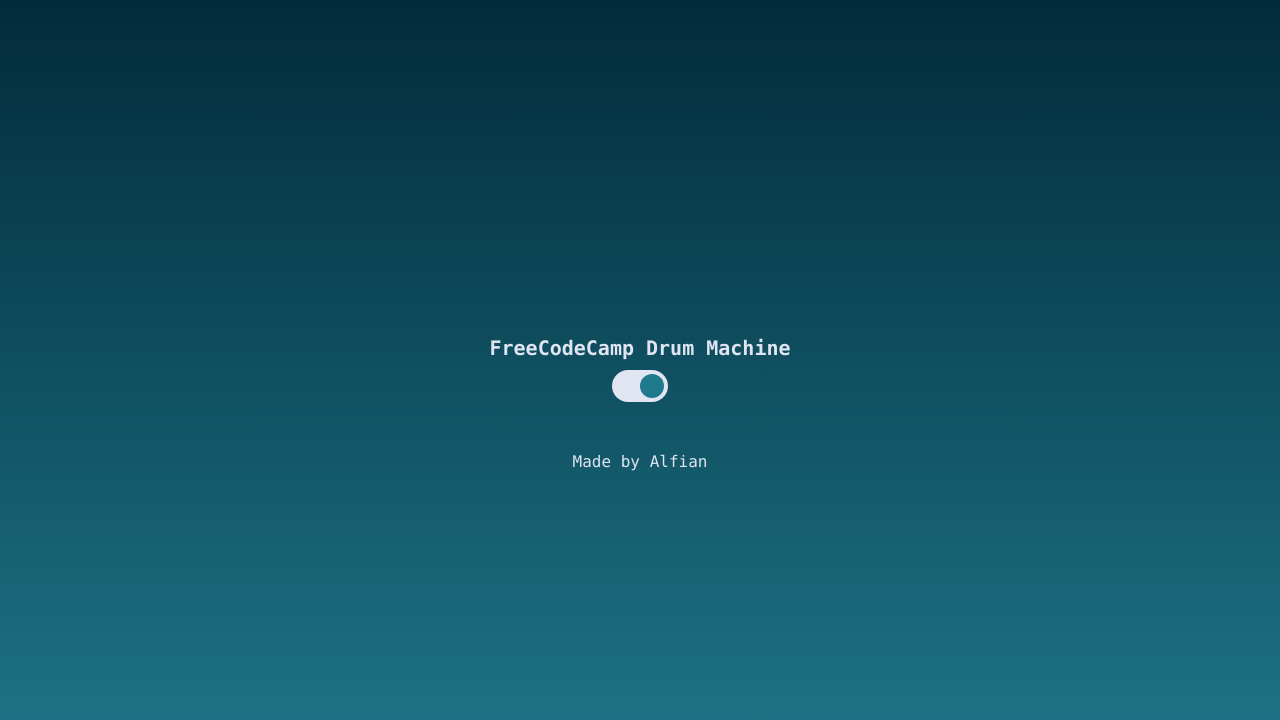
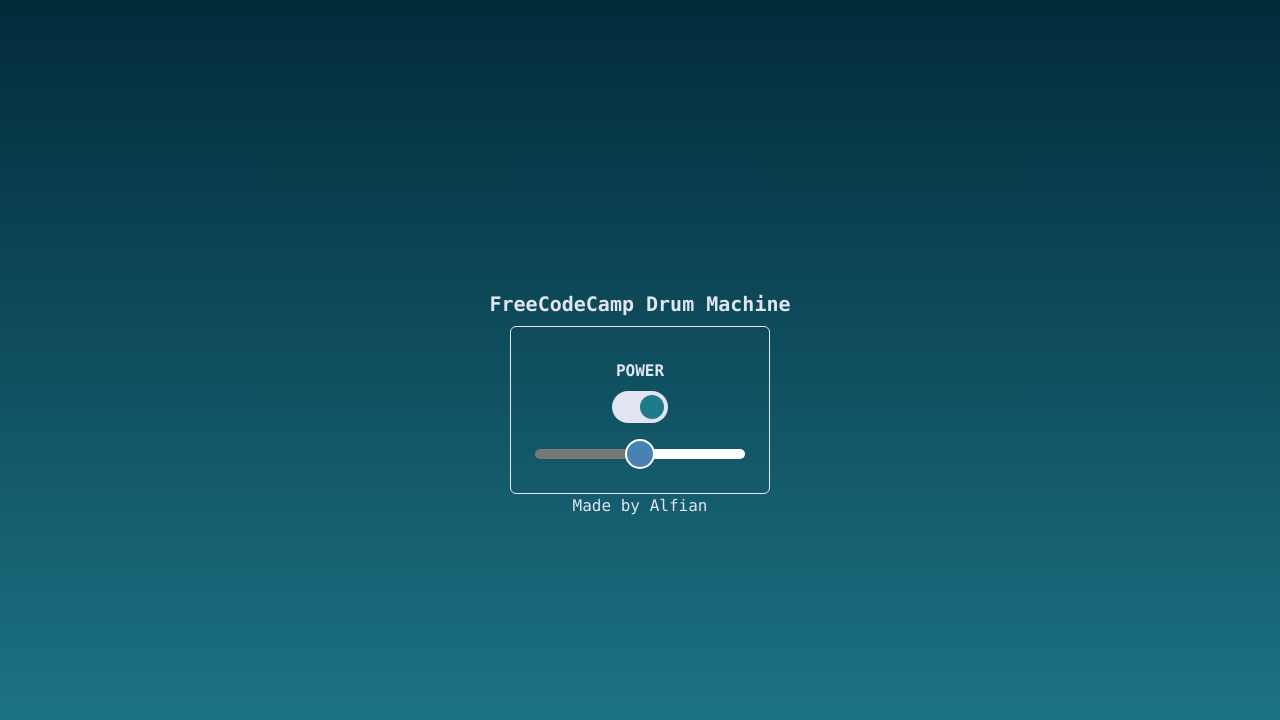
Before and after one commit to alfianahar/FCC-Drum-Machine, a React (Vite) app: page / in a window 1280 px wide. Shown: the top 720 px of the page. Built offline with nearby package versions, Linux system fonts and the light colour scheme.

Commit message:
add range slider for volume

```diff
--- a/src/App.jsx
+++ b/src/App.jsx
@@ -56,14 +56,40 @@
 }
 
 function Control({power, setPower, vol, setVol}) {
+
+  React.useEffect(() => {
+    const input = document.querySelector(".range");
+
+  function setBackgroundSize(input) {
+    input.style.setProperty("--background-size", `${getBackgroundSize(input)}%`);
+  }
+
+  setBackgroundSize(input);
+
+  input.addEventListener("input", () => setBackgroundSize(input));
+
+  function getBackgroundSize(input) {
+    const min = +input.min || 0;
+    const max = +input.max || 100;
+    const value = +input.value;
+
+    const size = (value - min) / (max - min) * 100;
+
+    return size;
+  }
+  }, [vol]);
   return (
-    <div className="flex items-center justify-center w-full mb-12">
+    <div className="flex flex-col items-center justify-center w-full ">
+      <label className="flex flex-col items-center cursor-pointer mb-4">
+        <span className='p-2 font-bold text-[#E1E5F2]'>POWER</span>
+        <div className="relative">
+          <input type="checkbox" className="sr-only" checked={power} onClick={() => setPower(!power)}/>
+          <div className={`block w-14 h-8 rounded-full ${power ? "bg-gray-600 " : "bg-[#E1E5F2]"}`}></div>
+          <div className={`absolute left-1 top-1 bg-[#1F7A8C] w-6 h-6 rounded-full transition ${power ? "" : "translate-x-full duration-300 ease-in-out"} `}></div>
+        </div>
+      </label>
       <label className="flex items-center cursor-pointer">
-        <div className="relative">
-        <input type="checkbox" className="sr-only" checked={power} onClick={() => setPower(!power)}/>
-        <div className={`block w-14 h-8 rounded-full ${power ? "bg-gray-600 " : "bg-[#E1E5F2]"}`}></div>
-        <div className={`absolute left-1 top-1 bg-[#1F7A8C] w-6 h-6 rounded-full transition ${power ? "" : "translate-x-full duration-300 ease-in-out"} `}></div>
-        </div>
+        <input type='range' min={0} max={1} step={0.01} defaultValue={vol} onChange={e => setVol(Number(e.target.value))} className="range" />
       </label>
     </div>
   )
@@ -78,7 +104,10 @@
         id='drum-machine'
         className='flex flex-col justify-center items-center h-screen bg-none'>
         <Title />
-        <Control power={power} setPower={setPower} />
+        <div className="flex flex-col p-6 border rounded-md">
+          <Control power={power} setPower={setPower} vol={vol} setVol={setVol} />
+
+        </div>
 
         <Credit />
       </div>
--- a/src/index.css
+++ b/src/index.css
@@ -10,3 +10,39 @@
     @apply p-2 font-bold text-xl text-[#E1E5F2];
   }
 }
+
+/* @layer components {
+  .range {
+    @apply w-full bg-gray-200 rounded-lg h-3 appearance-none overflow-hidden cursor-pointer;
+  }
+} */
+
+input[type='range'] {
+  width: 210px;
+  height: 30px;
+  overflow: hidden;
+  cursor: pointer;
+  background: transparent;
+}
+input[type='range'],
+input[type='range']::-webkit-slider-runnable-track,
+input[type='range']::-webkit-slider-thumb {
+  -webkit-appearance: none;
+}
+input[type='range']::-webkit-slider-runnable-track {
+  width: 200px;
+  height: 10px;
+  background: linear-gradient(to right, #777, #777), #fff;
+  background-size: var(--background-size, 0%) 100%;
+  background-repeat: no-repeat;
+  border-radius: 5px;
+}
+input[type='range']::-webkit-slider-thumb {
+  position: relative;
+  height: 30px;
+  width: 30px;
+  margin-top: -10px;
+  background: steelblue;
+  border-radius: 50%;
+  border: 2px solid white;
+}
```
